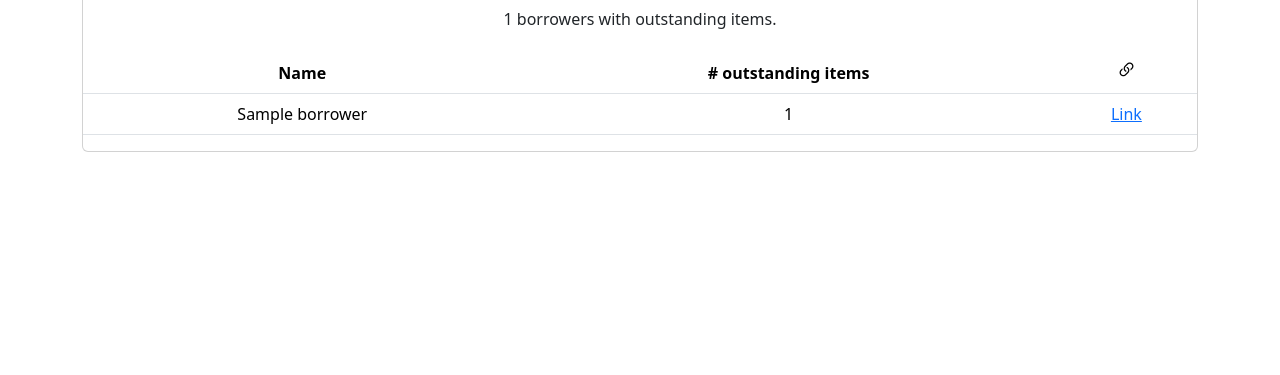
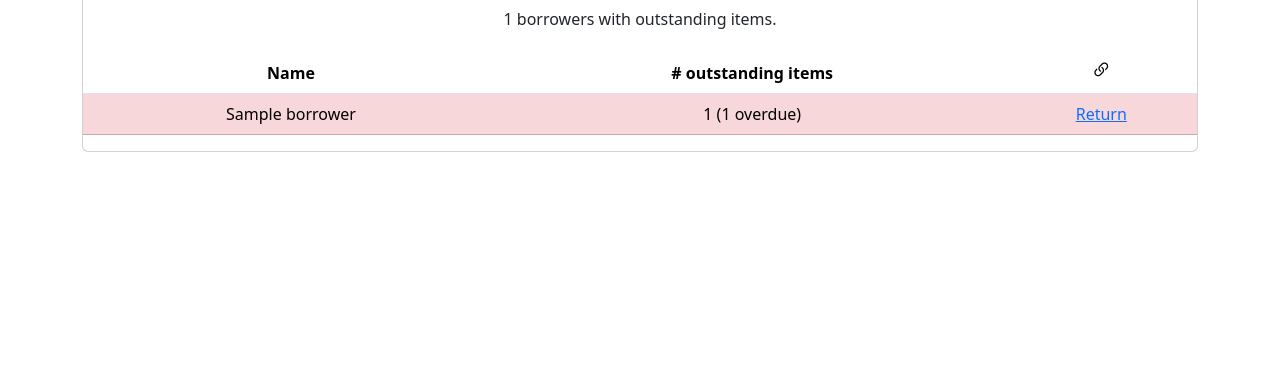
Before and after one commit to jaackies/phylactery_2, a Django app: template templates/library/dashboard_view.html in a window 1280 px wide, after a click on "Return". Shown: the part 244-619 px from the top of the page. Run offline with Django 4.2, Linux system fonts and the light colour scheme; the template is opened without the code that fills it: most values are stand-ins (such as "Sample title", 1, 10 or a date in 2020); some libraries are stand-ins or nearby versions.

Commit message:
Fix some underlying logic in counting code

```diff
--- a/templates/library/dashboard_view.html
+++ b/templates/library/dashboard_view.html
@@ -148,6 +148,10 @@
 							<h5 class="card-title">All borrowed items</h5>
 							<p class="card-text">
 								{{ currently_borrowed.count|default:"No" }} item{{ currently_borrowed.count|pluralize }} borrowed currently.
+								{% if overdue_items %}
+									<br />
+									{{ overdue_items.count }} overdue item{{ overdue_items.count|pluralize }}.
+								{% endif %}
 							</p>
 						</div>
 						{% if currently_borrowed %}
@@ -159,7 +163,11 @@
 								</thead>
 								<tbody>
 									{% for item in currently_borrowed %}
+										{% if item in overdue_items %}
+											<tr class="table-danger">
+										{% else %}
 											<tr>
+										{% endif %}
 												<td>{{ item.name }}</td>
 										</tr>
 									{% endfor %}
@@ -226,11 +234,20 @@
 								</thead>
 								<tbody>
 									{% for borrower in outstanding_borrowers %}
+										{% if borrower.overdue_count > 0 %}
+											<tr class="table-danger">
+										{% else %}
 											<tr>
+										{% endif %}
 												<td>{{ borrower.borrower_name }}</td>
-										<td>{{ borrower.outstanding_count }}</td>
 												<td>
-											<a href="#" class="clickable-cell">Link</a>
+													{{ borrower.outstanding_count }}
+													{% if borrower.overdue_count > 0 %}
+														({{ borrower.overdue_count }} overdue)
+													{% endif %}
+												</td>
+												<td>
+													<a href="#" class="clickable-cell">Return</a>
 												</td>
 										</tr>
 									{% endfor %}
```
Also changed, not shown: library/views.py (+18 -2 lines). Lines whose indentation alone changed are shown as unchanged.
